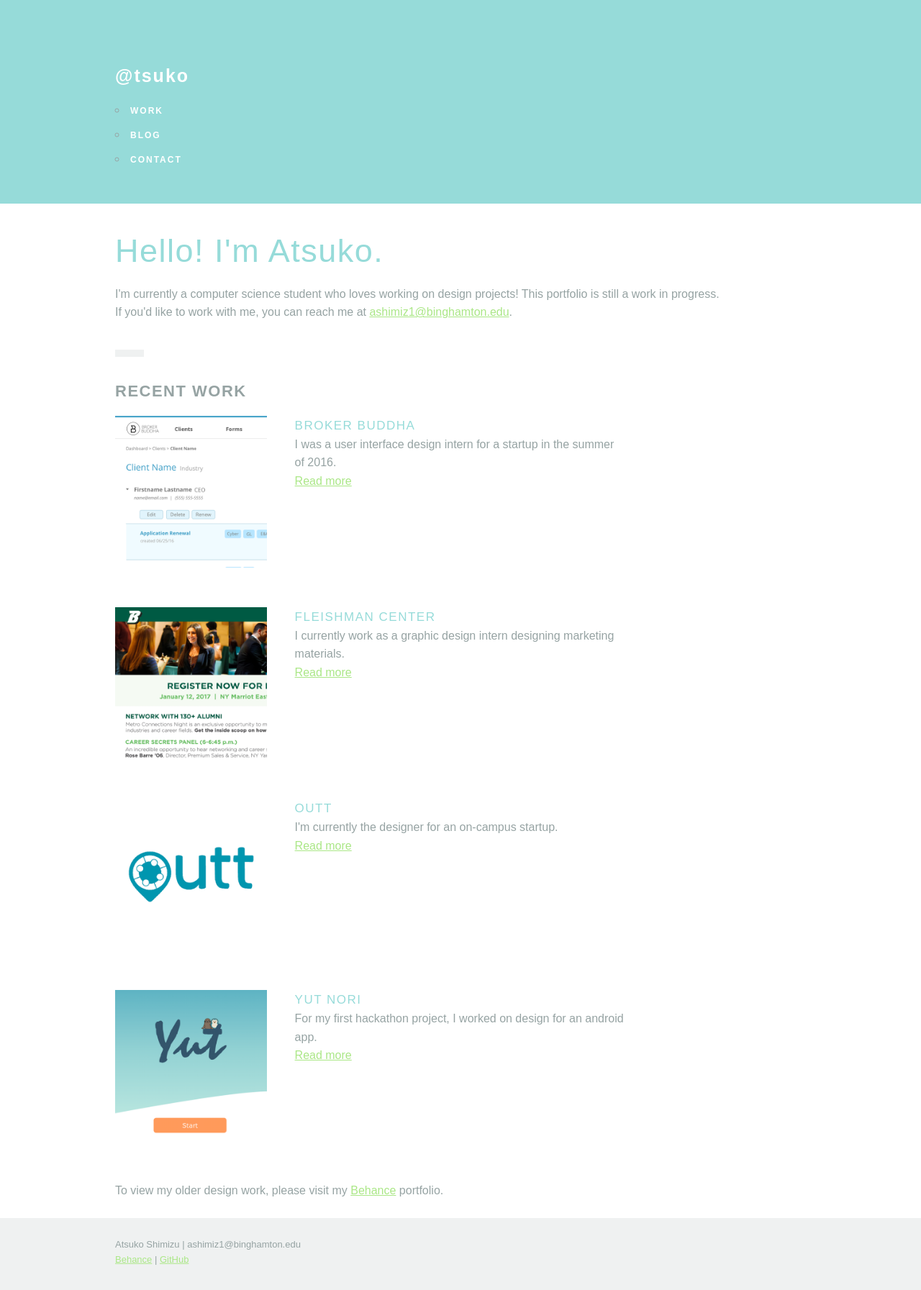
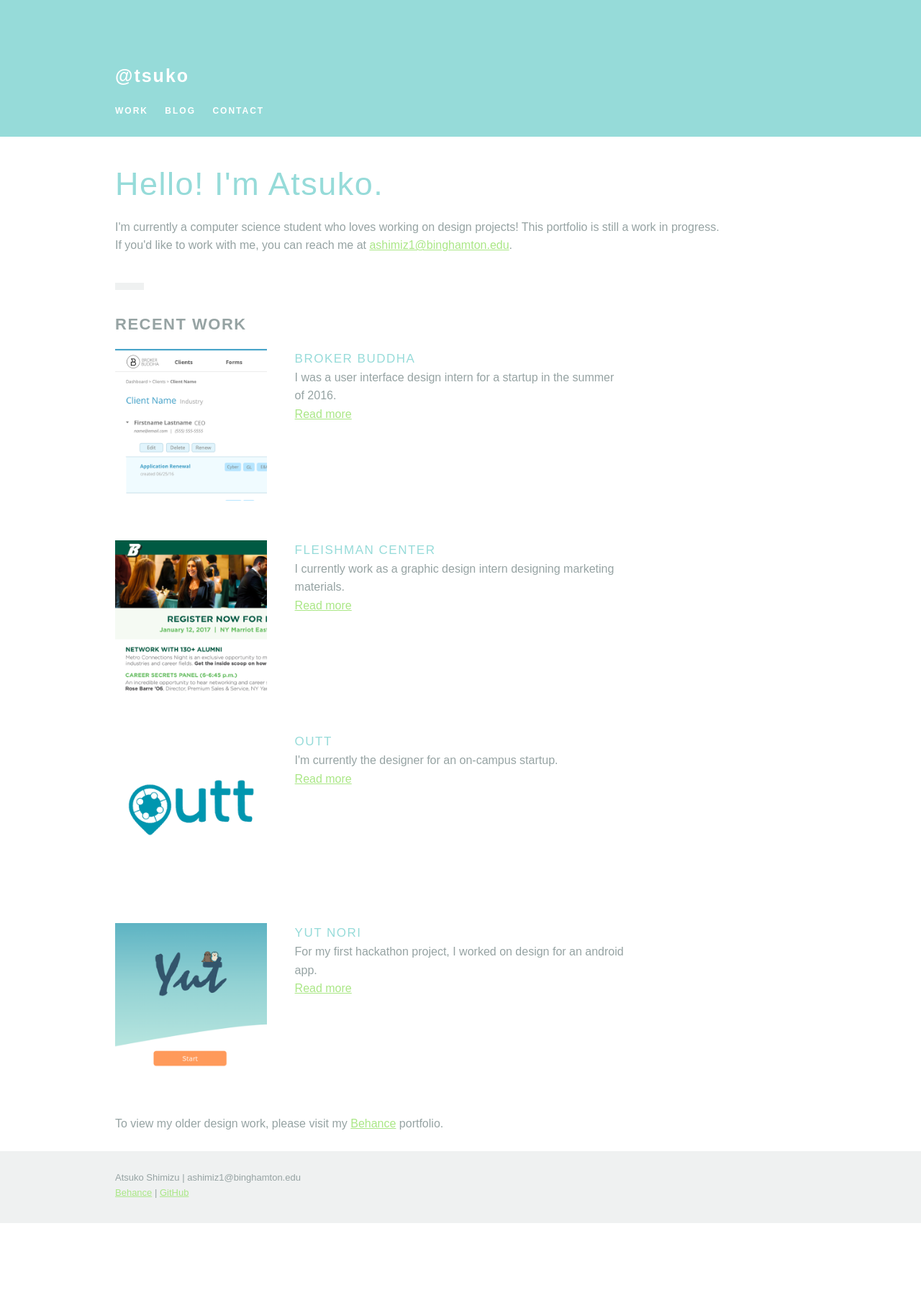
Before and after one commit to Atsukocacola/atsukocacola.github.io, a Jekyll site: the page built from index.html, in a window 1280 px wide. Shown: the whole page at 72% size. Built offline with Jekyll 4.4.1, drawn with Linux system fonts in a browser that asks for light colours; some web fonts are replaced; after the commit the page ends 1700 px from its top, so only the background shows below that.

Commit message:
Add files via upload

```diff
--- a/_includes/nav.html
+++ b/_includes/nav.html
@@ -8,11 +8,11 @@
     <div class="row">
       <div class="twelve columns">
     		<nav>
-    			<ul>
-						<li><a id="navlink" href="/index.html#recentwork">WORK</a></li>
-    				<li><a id="navlink" href="{{ "/blog" | prepend: site.baseurl }}">BLOG</a></li>
+    			<ul class="navlink">
+						<li class="navlink"><a id="navlink" href="/index.html#recentwork">WORK</a></li>
+    				<li class="navlink"><a id="navlink" href="{{ "/blog" | prepend: site.baseurl }}">BLOG</a></li>
             {% for page in site.pages %} {% if page.title %}
-            <li><a id="navlink" href="{{ page.url | prepend: site.baseurl }}">{{ page.title }}</a></li>
+            <li class="navlink"><a id="navlink" href="{{ page.url | prepend: site.baseurl }}">{{ page.title }}</a></li>
             {% endif %} {% endfor %}
     			</ul>
     		</nav>
```
